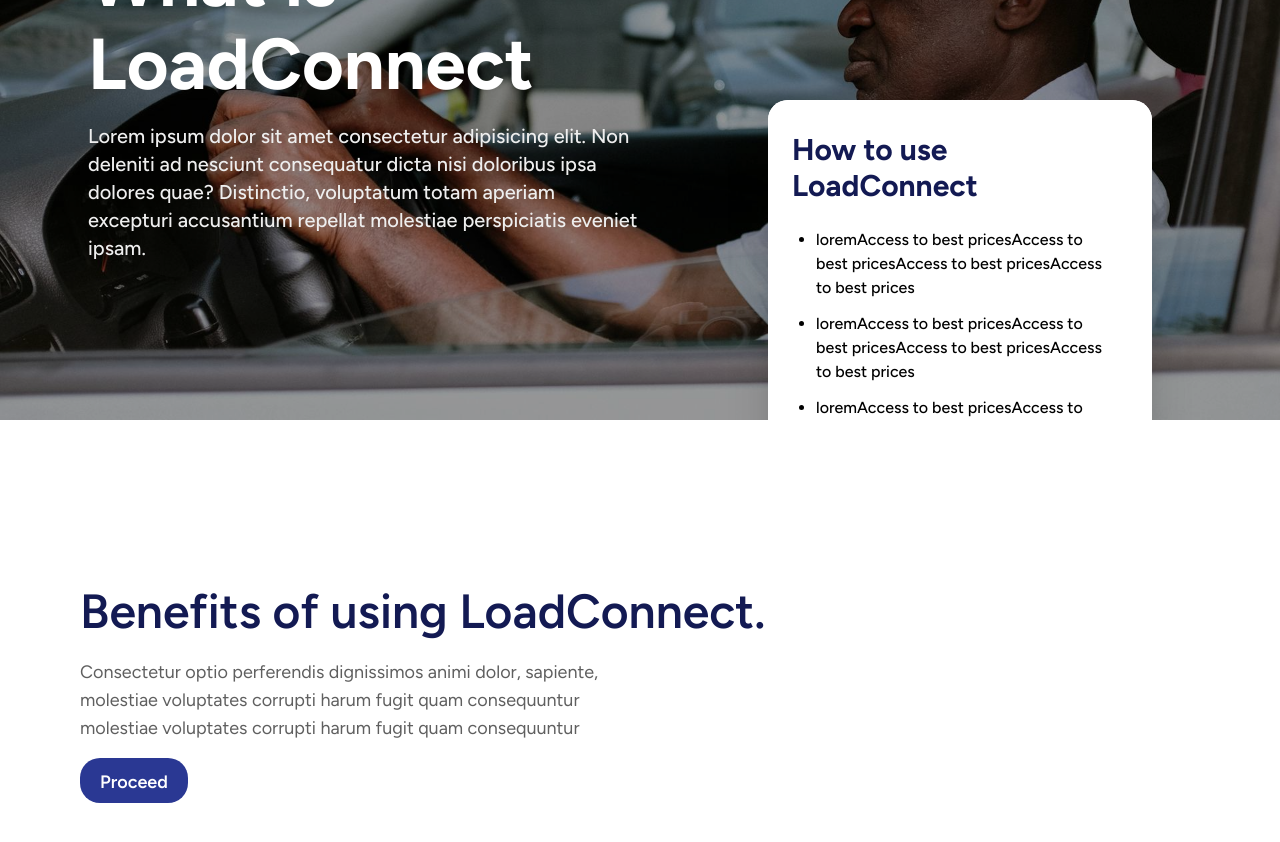
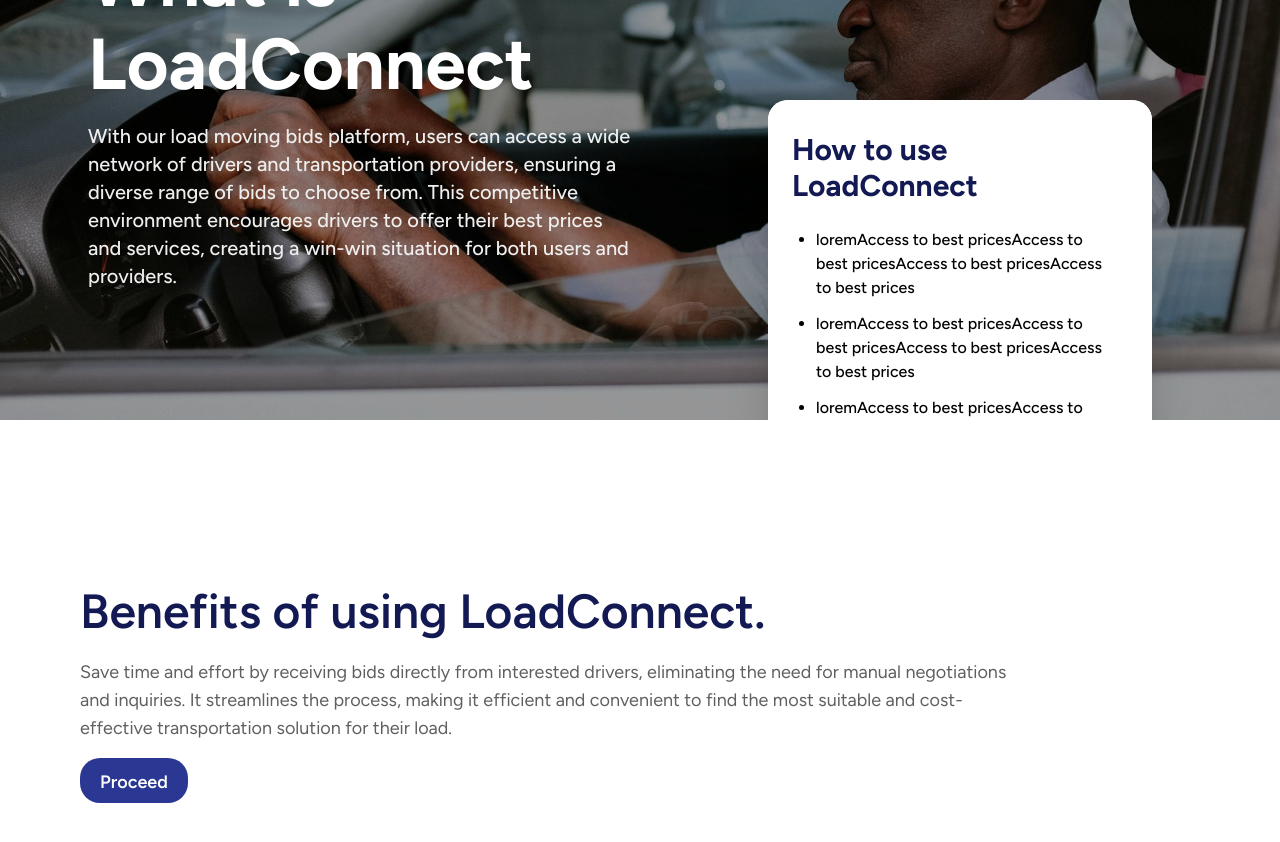
Before and after one commit to encode412/Loadin_, a React (Vite) app: page /go/pickup/post-bid in a window 1280 px wide. Shown: the part 220-1062 px from the top of the page. Built offline with nearby package versions, Linux system fonts and the light colour scheme; what google-maps-react would draw is missing.

Commit message:
content update

```diff
--- a/src/pages/dashboard/_components/post-bid/_components/hero-section/index.jsx
+++ b/src/pages/dashboard/_components/post-bid/_components/hero-section/index.jsx
@@ -18,10 +18,7 @@ const HeroSection = () => {
                 <span className="uppercae">LoadConnect</span>
               </span>
               <span className="font-medium text-[#eee] text-lg md:text-xl w-full md:w-1/2 z-10">
-                Lorem ipsum dolor sit amet consectetur adipisicing elit. Non
-                deleniti ad nesciunt consequatur dicta nisi doloribus ipsa
-                dolores quae? Distinctio, voluptatum totam aperiam excepturi
-                accusantium repellat molestiae perspiciatis eveniet ipsam.
+              With our load moving bids platform, users can access a wide network of drivers and transportation providers, ensuring a diverse range of bids to choose from. This competitive environment encourages drivers to offer their best prices and services, creating a win-win situation for both users and providers.
               </span>
             </div>
             <div className="z-20 shadow-2xl lg:right-[10%] top-[50%] rounded-[20px] lg:w-[30%] h-full absolute bg-white">
--- a/src/pages/dashboard/_components/post-bid/_components/services-card/index.jsx
+++ b/src/pages/dashboard/_components/post-bid/_components/services-card/index.jsx
@@ -10,10 +10,8 @@ const ServicesCard = () => {
           <span className="lg:text-5xl text-2xl !leading-[1.3] text-[#131a53] font-semibold">
             Benefits of using LoadConnect.
           </span>
-          <span className="text-lightgray lg:w-1/2 lg:text-lg">
-            Consectetur optio perferendis dignissimos animi dolor, sapiente,
-            molestiae voluptates corrupti harum fugit quam consequuntur
-            molestiae voluptates corrupti harum fugit quam consequuntur
+          <span className="text-lightgray lg:w-5/6 lg:text-lg">
+          Save time and effort by receiving bids directly from interested drivers, eliminating the need for manual negotiations and inquiries. It streamlines the process, making it efficient and convenient to find the most suitable and cost-effective transportation solution for their load.
           </span>
 
           <Link to="dashboard" className=" z-10">
--- a/src/pages/dashboard/_components/sidebar/_components/bookVehicle/index.jsx
+++ b/src/pages/dashboard/_components/sidebar/_components/bookVehicle/index.jsx
@@ -60,7 +60,7 @@ const BookVehicle = () => {
               onChange={handleTimeChange}
             />
           </div>
-          <div className="flex flex-col items-start gap-y-3">
+          <div className="flex flex-col items-start gap-y-5">
             <div className="flex items-center gap-x-1 w-full">
               <LuTruck className="" size={20} color="#181818" />
               <span className=" text-lightgray text-sm  ">
@@ -71,19 +71,19 @@ const BookVehicle = () => {
             <div className="flex items-center gap-x-1 w-full">
               <LuTruck className="" size={20} color="#181818" />
               <span className=" text-lightgray text-sm  ">
-                Choose your pickup time up to 30 days in advance
+              Specify the exact pickup time to ensure the availability
               </span>
             </div>
             <div className="flex items-center gap-x-1 w-full">
               <LuTruck className="" size={20} color="#181818" />
               <span className=" text-lightgray text-sm  ">
-                Choose your pickup time up to 30 days in advance
+              Indicate any additional preferences or requirements,
               </span>
             </div>
             <div className="flex items-center gap-x-1 w-full">
               <LuTruck className="" size={20} color="#181818" />
               <span className=" text-lightgray text-sm  ">
-                Choose your pickup time up to 30 days in advance
+              Cancel at no charge up to 3 days in advance
               </span>
             </div>
             <Button className='w-full' onClick={handleClick}>Next</Button>
```
